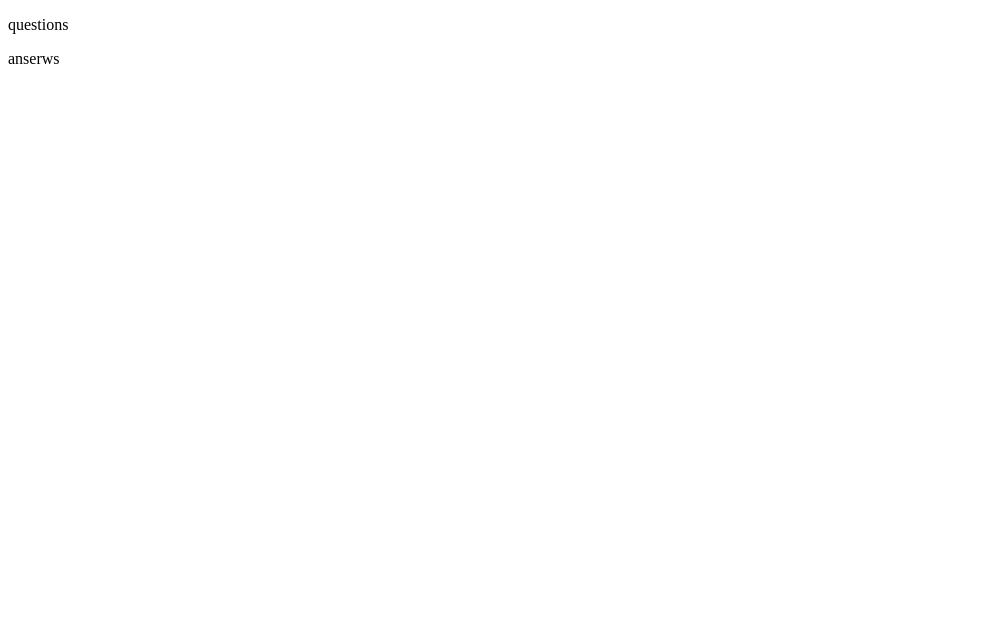
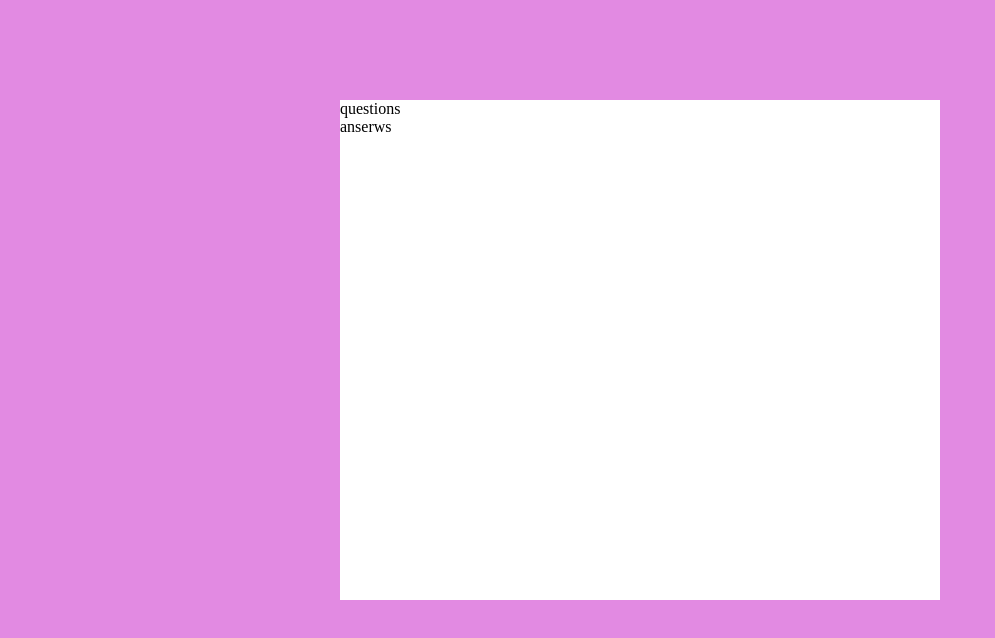
Before and after one commit to 531devv/react-quizz-app, a React (Create React App) app: page / in a window 1280 px wide. Shown: the top 638 px of the page, without its empty margins (0-995 px from the left). Built offline with nearby package versions, Linux system fonts and the light colour scheme.

Commit message:
Adding styles to QuizzContainer component

```diff
--- a/src/App.css
+++ b/src/App.css
@@ -1,38 +1,9 @@
-.App {
-  text-align: center;
+*, *::after, *::before {
+  padding: 0;
+  margin: 0;
+  box-sizing: border-box;
 }
 
-.App-logo {
-  height: 40vmin;
-  pointer-events: none;
+body {
+  background-color: rgb(226, 138, 226);
 }
-
-@media (prefers-reduced-motion: no-preference) {
-  .App-logo {
-    animation: App-logo-spin infinite 20s linear;
-  }
-}
-
-.App-header {
-  background-color: #282c34;
-  min-height: 100vh;
-  display: flex;
-  flex-direction: column;
-  align-items: center;
-  justify-content: center;
-  font-size: calc(10px + 2vmin);
-  color: white;
-}
-
-.App-link {
-  color: #61dafb;
-}
-
-@keyframes App-logo-spin {
-  from {
-    transform: rotate(0deg);
-  }
-  to {
-    transform: rotate(360deg);
-  }
-}
--- a/src/Quizz/QuizzContainer.js
+++ b/src/Quizz/QuizzContainer.js
@@ -1,11 +1,12 @@
 import React from 'react';
 import QuizzQuestions from './QuizzQuestions';
 import QuizzAnswers from './QuizzAnswers';
+import './css/QuizzContainer.css';
 
 export default class QuizzContainer extends React.Component {
     render() {
         return(
-            <div>
+            <div className="quizz-container">
                 <QuizzQuestions />
                 <QuizzAnswers />
             </div>
--- /dev/null
+++ b/src/Quizz/css/QuizzContainer.css
@@ -0,0 +1,6 @@
+.quizz-container {
+    width: 600px;
+    height: 500px;
+    background-color: #FFF;
+    margin: 100px auto;
+}
```
